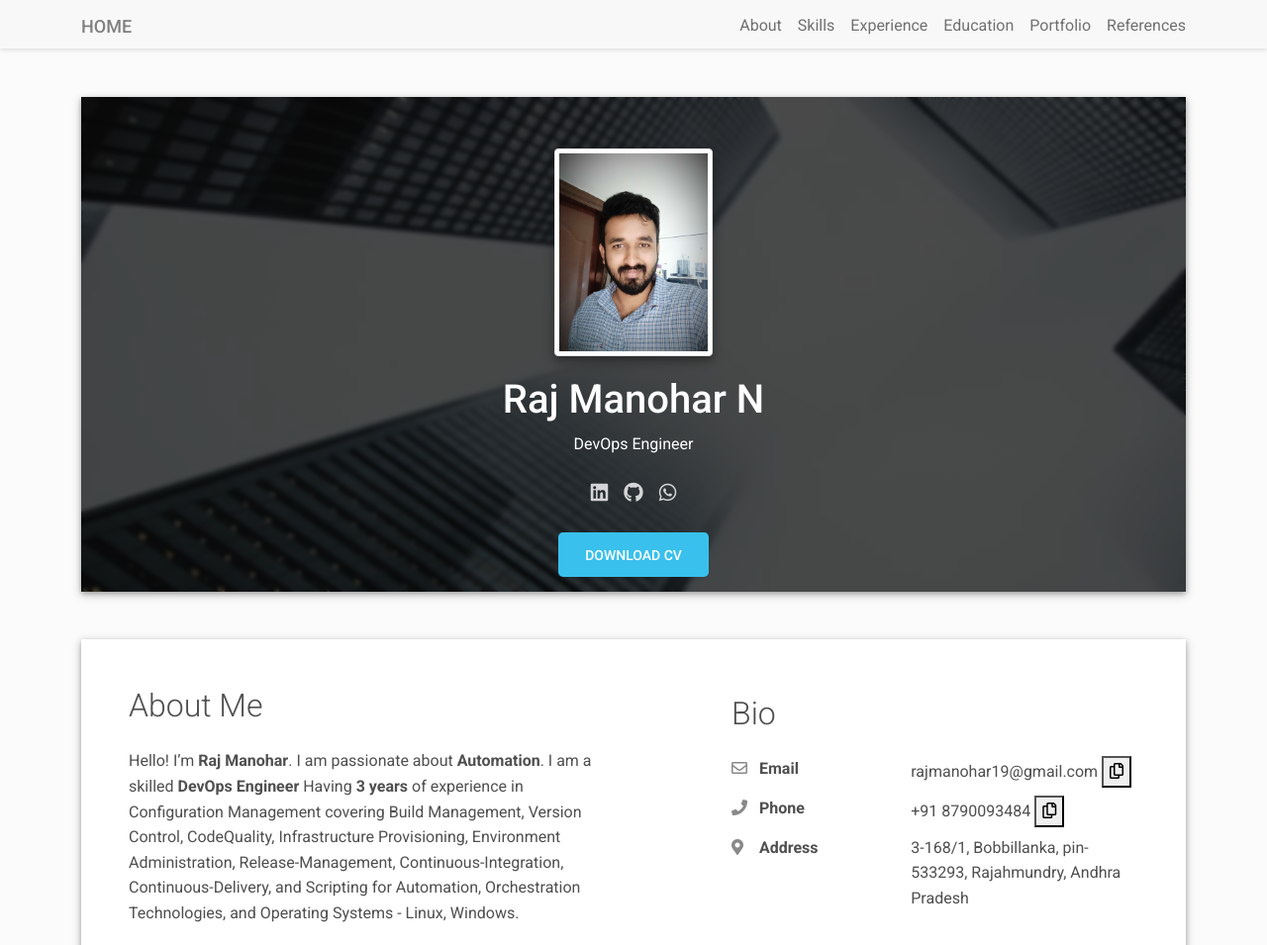
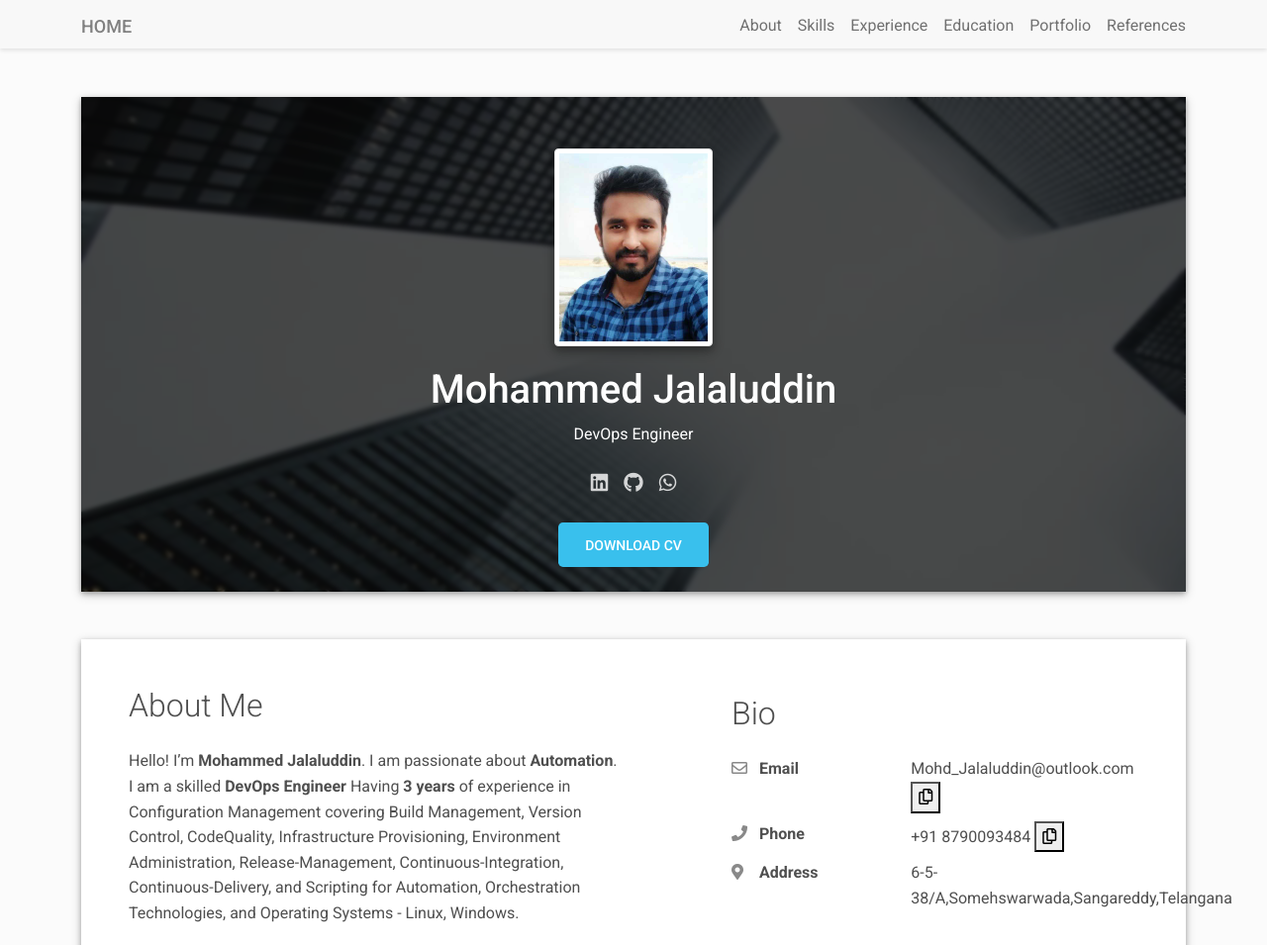
Before and after one commit to jalaluddinmohammed/Resume, a plain HTML site: page index.html in a window 1280 px wide. Shown: the top 955 px of the page at 99% size. Drawn offline with Linux system fonts and the light colour scheme.

Commit message:
Update index.html

```diff
--- a/index.html
+++ b/index.html
@@ -82,21 +82,21 @@
       <div class="cover bg-image"><img src="images/header-background.jpg"/>
         <div class="mask" style="background-color: rgba(0, 0, 0, 0.7);backdrop-filter: blur(2px);">
           <div class="text-center p-5">
-            <div class="avatar p-1"><img class="img-thumbnail shadow-2-strong" src="images/Raj.jpg" width="160" height="160"/></div>
+            <div class="avatar p-1"><img class="img-thumbnail shadow-2-strong" src="images/avatar.jpg" width="160" height="160"/></div>
             <div class="header-bio mt-3">
               <div data-aos="zoom-in" data-aos-delay="0">
-                <h2 class="h1">Raj Manohar N</h2>
+                <h2 class="h1">Mohammed Jalaluddin</h2>
                 <p>DevOps Engineer</p>
               </div>
               <div class="header-social mb-3 d-print-none" data-aos="zoom-in" data-aos-delay="200">
                 <nav role="navigation">
                   <ul class="nav justify-content-center">
 
-                    <li class="nav-item"><a class="nav-link" href="https://www.linkedin.com/in/raj-manohar-n-6b633a156/" title="Linkedin"><i class="fab fa-linkedin"></i><span class="menu-title sr-only">Linkedin</span></a>
+                    <li class="nav-item"><a class="nav-link" href="https://www.linkedin.com/in/mohammed-jalaluddin-6259b8184/" title="Linkedin"><i class="fab fa-linkedin"></i><span class="menu-title sr-only">Linkedin</span></a>
                     </li>
-                    <li class="nav-item"><a class="nav-link" href="https://github.com/manohar217" title="Github"><i class="fab fa-github"></i><span class="menu-title sr-only">Github</span></a>
+                    <li class="nav-item"><a class="nav-link" href="https://github.com/jalaluddinmohammed" title="Github"><i class="fab fa-github"></i><span class="menu-title sr-only">Github</span></a>
                     </li>
-                    <li class="nav-item"><a class="nav-link" href="https://wa.me/918790093484" title="Whatsapp"><i class="fab fa-whatsapp"></i><span class="menu-title sr-only">Whatsapp</span></a>
+                    <li class="nav-item"><a class="nav-link" href="https://wa.me/7013973044" title="Whatsapp"><i class="fab fa-whatsapp"></i><span class="menu-title sr-only">Whatsapp</span></a>
                     </li>
                   </ul>
                 </nav>
@@ -113,7 +113,7 @@
       <div class="row">
         <div class="col-md-6">
           <h2 class="h2 fw-light mb-4">About Me</h2>
-          <p>Hello! I’m <strong>Raj Manohar</strong>. I am passionate about <strong>Automation</strong>. I am a skilled <strong>DevOps Engineer</strong> Having <strong>3 years</strong> of experience in Configuration Management covering Build Management, Version Control, CodeQuality, Infrastructure Provisioning, Environment Administration, Release-Management, Continuous-Integration, Continuous-Delivery, and Scripting for Automation, Orchestration Technologies, and Operating Systems - Linux, Windows.</p>
+          <p>Hello! I’m <strong>Mohammed Jalaluddin</strong>. I am passionate about <strong>Automation</strong>. I am a skilled <strong>DevOps Engineer</strong> Having <strong>3 years</strong> of experience in Configuration Management covering Build Management, Version Control, CodeQuality, Infrastructure Provisioning, Environment Administration, Release-Management, Continuous-Integration, Continuous-Delivery, and Scripting for Automation, Orchestration Technologies, and Operating Systems - Linux, Windows.</p>
           </div>
         <div class="col-md-5 offset-lg-1">
           <div class="row mt-2">
@@ -124,7 +124,7 @@
 </div>
 <div class="col-sm-7">
   <div class="pb-2">
-    <span id="email-address">rajmanohar19@gmail.com</span>
+    <span id="email-address">Mohd_Jalaluddin@outlook.com</span>
     <button onclick="copyEmail()" class="copy-icon">
       <i class="far fa-copy"></i>
     </button>
@@ -166,7 +166,7 @@
               <div class="pb-2 fw-bolder"><i class="fas fa-map-marker-alt pe-2 text-muted" style="width:24px;opacity:0.85;"></i> Address</div>
             </div>
             <div class="col-sm-7">
-              <div class="pb-2">3-168/1, Bobbillanka, pin-533293, Rajahmundry, Andhra Pradesh</div>
+              <div class="pb-2">6-5-38/A,Somehswarwada,Sangareddy,Telangana</div>
             </div>
           </div>
         </div>
```
